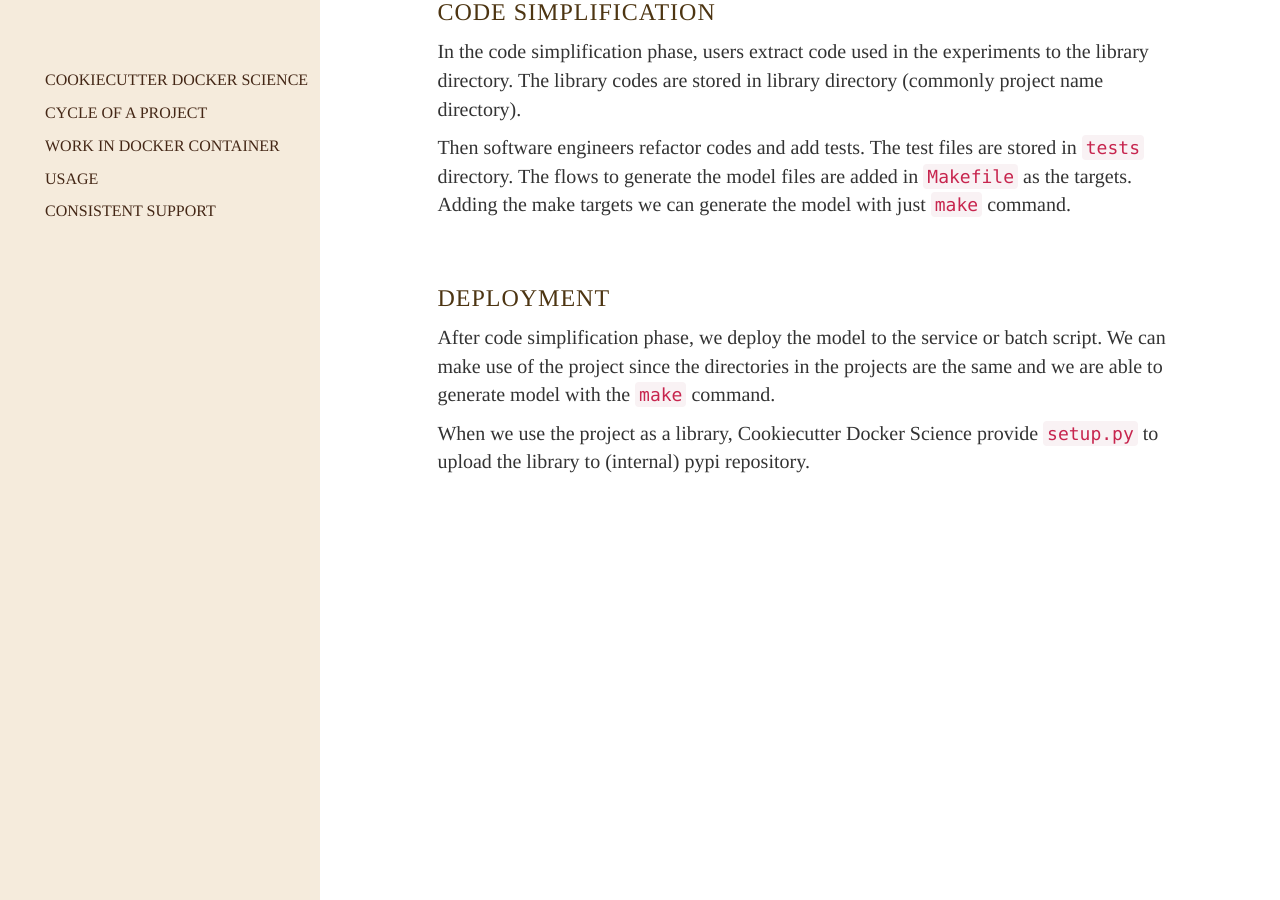
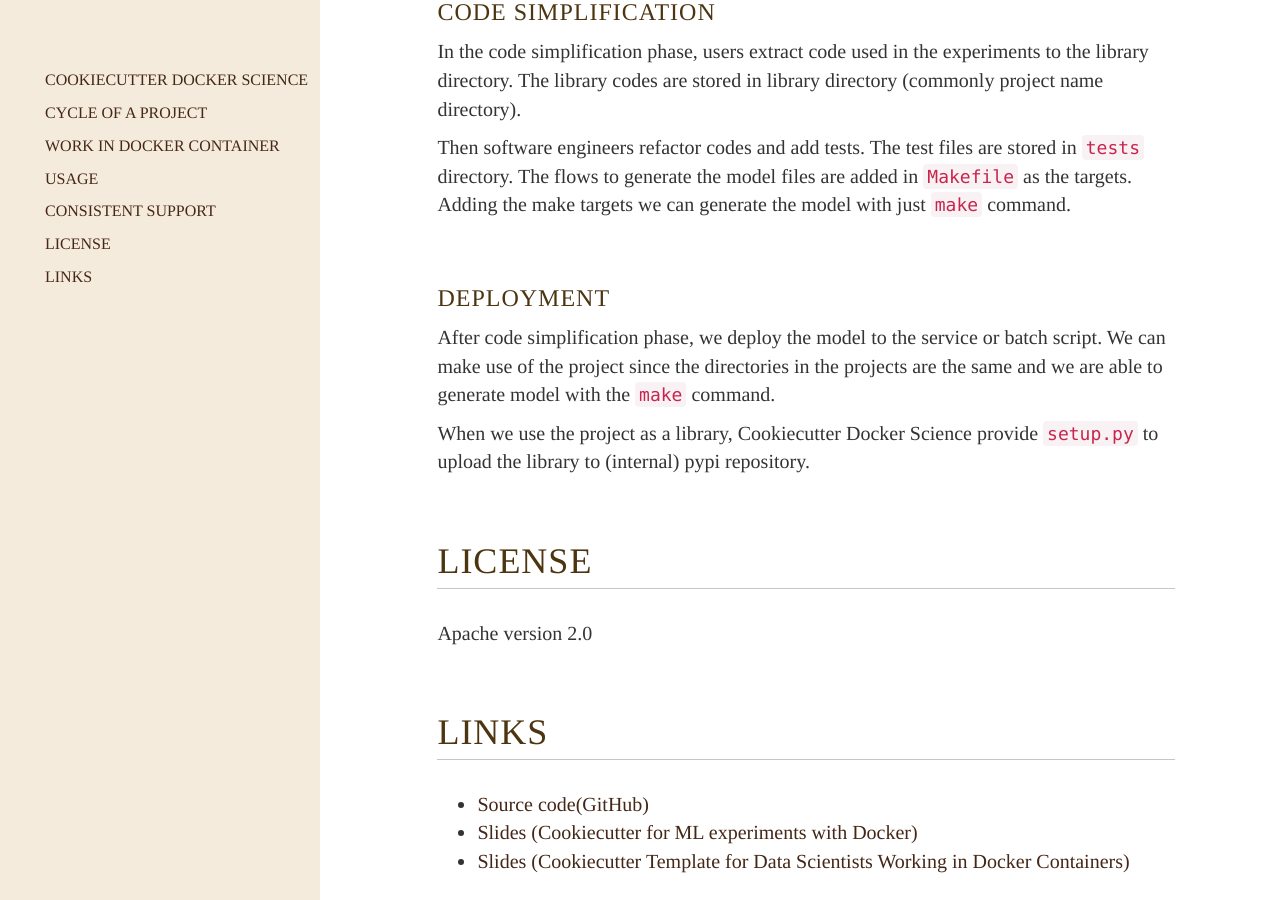
Before and after one commit to docker-science/docker-science.github.io, a Jekyll site: the page built from index.md, in a window 1280 px wide and 900 px high, scrolled down 6413 px. Built offline with Jekyll 4.4.1, drawn with Linux system fonts in a browser that asks for light colours.

Commit message:
Add license and links sections

```diff
--- a/index.md
+++ b/index.md
@@ -152,3 +152,13 @@ are the same and we are able to generate model with the `make` command.
 
 When we use the project as a library, Cookiecutter Docker Science provide `setup.py`
 to upload the library to (internal) pypi repository.
+
+# License
+
+Apache version 2.0
+
+# Links
+
+- [Source code(GitHub)](https://github.com/docker-science/cookiecutter-docker-science)
+- [Slides (Cookiecutter for ML experiments with Docker)](https://speakerdeck.com/takahiko03/cookiecutter-for-ml-experiments-with-docker)
+- [Slides (Cookiecutter Template for Data Scientists Working in Docker Containers)](https://speakerdeck.com/takahiko03/cookiecutter-template-for-data-scientists-working-in-docker-containers)
```
